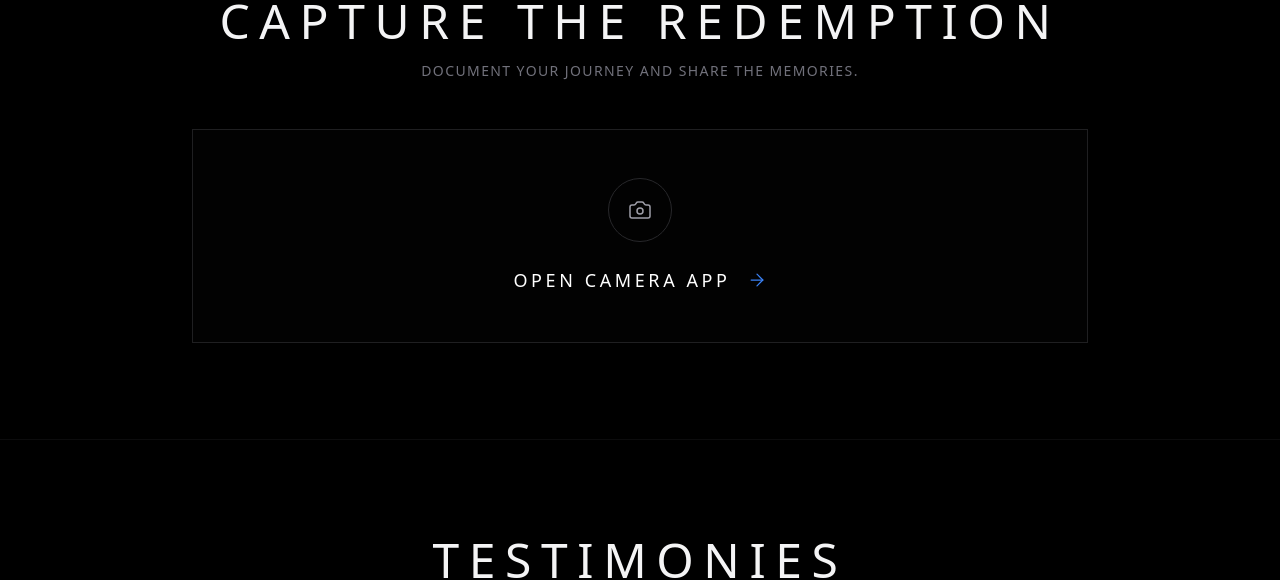
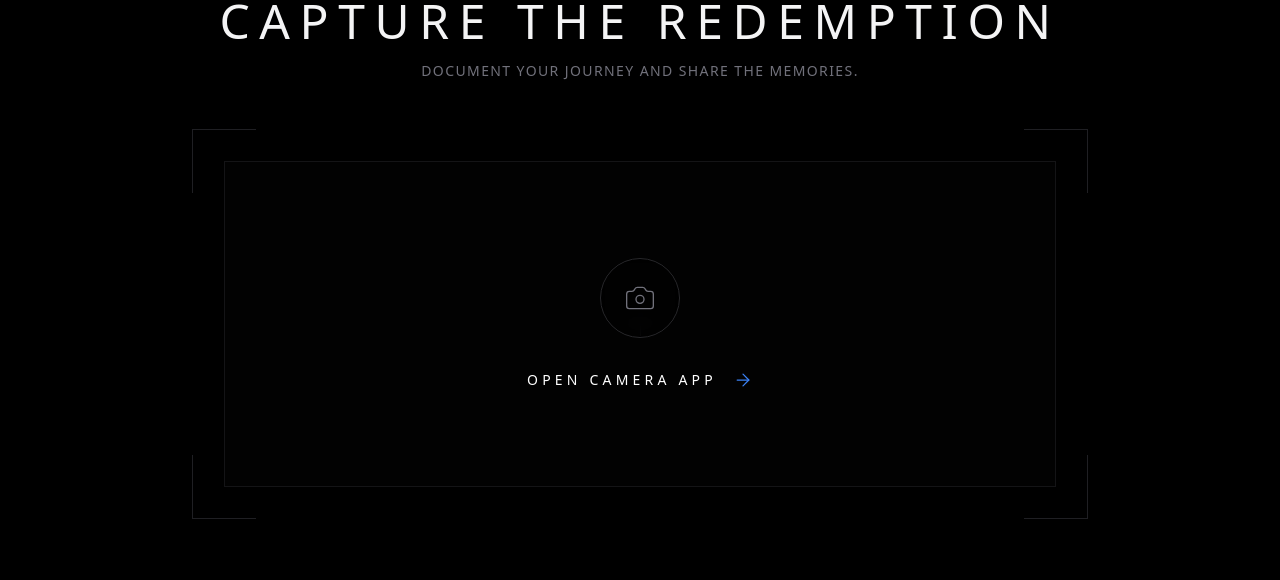
Before and after one commit to andrewkannan/redemption, a Next.js app: page / in a window 1280 px wide. Shown: the part 1960-2540 px from the top of the page. Built offline with nearby package versions, Linux system fonts and the light colour scheme; no server answers; the database is empty.

Commit message:
Add viewfinder aesthetics to camera and typographic flair to testimonies

```diff
--- a/src/components/sections/Camera.tsx
+++ b/src/components/sections/Camera.tsx
@@ -23,21 +23,42 @@ export function Camera() {
           whileInView={{ opacity: 1, scale: 1 }}
           viewport={{ once: true }}
           transition={{ duration: 0.8, delay: 0.2 }}
-          className="w-full"
+          className="w-full relative p-4 md:p-8"
         >
+          {/* Viewfinder corner brackets */}
+          <div className="absolute top-0 left-0 w-8 h-8 md:w-16 md:h-16 border-t border-l border-zinc-700 opacity-50" />
+          <div className="absolute top-0 right-0 w-8 h-8 md:w-16 md:h-16 border-t border-r border-zinc-700 opacity-50" />
+          <div className="absolute bottom-0 left-0 w-8 h-8 md:w-16 md:h-16 border-b border-l border-zinc-700 opacity-50" />
+          <div className="absolute bottom-0 right-0 w-8 h-8 md:w-16 md:h-16 border-b border-r border-zinc-700 opacity-50" />
+
+          {/* Center crosshair */}
+          <div className="absolute top-1/2 left-1/2 -translate-x-1/2 -translate-y-1/2 w-6 h-6 opacity-20 pointer-events-none hidden md:block">
+             <div className="absolute top-1/2 left-0 w-full h-[1px] bg-zinc-400" />
+             <div className="absolute top-0 left-1/2 w-[1px] h-full bg-zinc-400" />
+          </div>
+
           <a
             href="https://captured.thisiscccbilingual.com/"
             target="_blank"
             rel="noopener noreferrer"
-            className="group flex flex-col items-center justify-center p-12 border border-zinc-800/80 hover:border-primary-500/50 transition-colors bg-zinc-900/10"
+            className="group flex flex-col items-center justify-center p-16 md:p-24 border border-zinc-800/50 hover:border-primary-500/30 transition-all duration-700 bg-zinc-900/10 relative overflow-hidden"
           >
-            <div className="w-16 h-16 rounded-full border border-zinc-800 flex items-center justify-center mb-6 group-hover:border-primary-500/50 group-hover:text-primary-400 transition-colors text-zinc-400">
-              <CameraIcon className="w-6 h-6" strokeWidth={1.5} />
+            {/* Scanner line animation on hover */}
+            <div className="absolute top-0 left-0 w-full h-[1px] bg-primary-500/50 shadow-[0_0_15px_rgba(255,255,255,0.5)] -translate-y-[100%] group-hover:translate-y-[800%] transition-transform duration-[3s] ease-linear opacity-0 group-hover:opacity-100" />
+
+            <div className="w-16 h-16 md:w-20 md:h-20 rounded-full border border-zinc-800 flex items-center justify-center mb-6 md:mb-8 group-hover:border-primary-500/50 group-hover:scale-110 transition-all duration-500 text-zinc-500 group-hover:text-primary-400 bg-black/50 backdrop-blur-sm relative z-10">
+              <CameraIcon className="w-6 h-6 md:w-8 md:h-8" strokeWidth={1} />
             </div>
 
-            <div className="flex items-center gap-4 text-white text-sm md:text-lg font-light tracking-[0.2em] uppercase">
+            <div className="flex items-center gap-4 text-white text-xs md:text-sm font-light tracking-[0.2em] md:tracking-[0.3em] uppercase relative z-10">
               <span>Open Camera App</span>
-              <ArrowRight className="w-5 h-5 group-hover:translate-x-2 transition-transform text-primary-500" strokeWidth={1.5} />
+              <ArrowRight className="w-4 h-4 md:w-5 md:h-5 group-hover:translate-x-3 transition-transform duration-300 text-primary-500" strokeWidth={1.5} />
+            </div>
+
+            {/* REC indicator */}
+            <div className="absolute top-6 right-6 flex items-center gap-2 opacity-0 group-hover:opacity-100 transition-opacity duration-500">
+              <div className="w-2 h-2 rounded-full bg-red-500 animate-pulse" />
+              <span className="text-red-500 font-mono text-[10px] tracking-widest uppercase">REC</span>
             </div>
           </a>
         </motion.div>
--- a/src/components/sections/Testimonies.tsx
+++ b/src/components/sections/Testimonies.tsx
@@ -89,28 +89,33 @@ export function Testimonies({ initialTestimonies }: { initialTestimonies: Testim
                 whileInView={{ opacity: 1, y: 0 }}
                 viewport={{ once: true }}
                 transition={{ delay: i * 0.1 }}
-                className="flex flex-col relative group"
+                className="flex flex-col relative group overflow-hidden p-2"
               >
+                {/* Decorative Quote Mark */}
+                <div className="absolute -top-10 -left-6 text-[12rem] font-serif text-zinc-800/10 leading-none select-none pointer-events-none group-hover:text-primary-500/5 transition-colors duration-500">
+                  "
+                </div>
+
                 {isAdmin && (
                   <button
                     onClick={() => handleDelete(testimony.id)}
-                    className="absolute -top-4 -right-4 p-2 text-red-500 rounded-full opacity-100 md:opacity-0 md:group-hover:opacity-100 transition-all hover:text-red-400 z-10"
+                    className="absolute -top-2 -right-2 p-2 text-red-500 rounded-full opacity-100 md:opacity-0 md:group-hover:opacity-100 transition-all hover:text-red-400 z-20"
                     title="Delete Testimony"
                   >
                     <Trash2 className="w-4 h-4" strokeWidth={1.5} />
                   </button>
                 )}
 
-                <div className="mb-6 border-b border-zinc-800/80 pb-6 flex-1">
-                  <span className="text-primary-500 font-mono tracking-[0.2em] uppercase text-[10px] mb-4 block">
+                <div className="mb-6 border-b border-zinc-800/80 pb-6 flex-1 relative z-10">
+                  <span className="text-primary-500 font-mono tracking-[0.2em] uppercase text-[10px] mb-4 block group-hover:tracking-[0.25em] transition-all duration-300">
                     {testimony.tag}
                   </span>
-                  <p className={`text-zinc-300 font-light text-sm tracking-wide leading-relaxed italic ${isAdmin ? 'mt-2' : ''}`}>
+                  <p className={`text-zinc-300 font-light text-sm tracking-wide leading-relaxed italic group-hover:text-white transition-colors duration-300 ${isAdmin ? 'mt-2' : ''}`}>
                     "{testimony.content}"
                   </p>
                 </div>
 
-                <p className="text-white font-light tracking-widest uppercase text-xs">{testimony.name}</p>
+                <p className="text-white font-light tracking-widest uppercase text-xs relative z-10 group-hover:translate-x-1 transition-transform duration-300">{testimony.name}</p>
               </motion.div>
             ))
           )}
```
